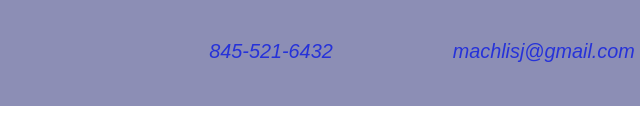
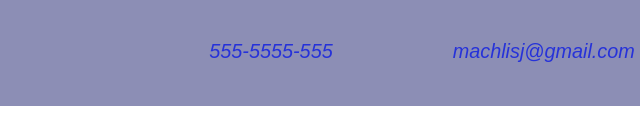
Before and after one commit to Flumanuck/Flexbox-Portfolio, a plain HTML site: page index.html in a window 1280 px wide. Shown: the part 658-797 px from the top of the page, 321-961 px from the left. Drawn offline with Linux system fonts and the light colour scheme.

Commit message:
phone number changed

```diff
--- a/index.html
+++ b/index.html
@@ -41,7 +41,7 @@
         <nav>
           <ul>
             <li>
-              <a href="tel:+18455216432">845-521-6432
+              <a href="tel:+15555555555">555-5555-555
             </li>
             <li>
               <a href="mailto:machlisj@gmail.com">machlisj@gmail.com</a>
```
